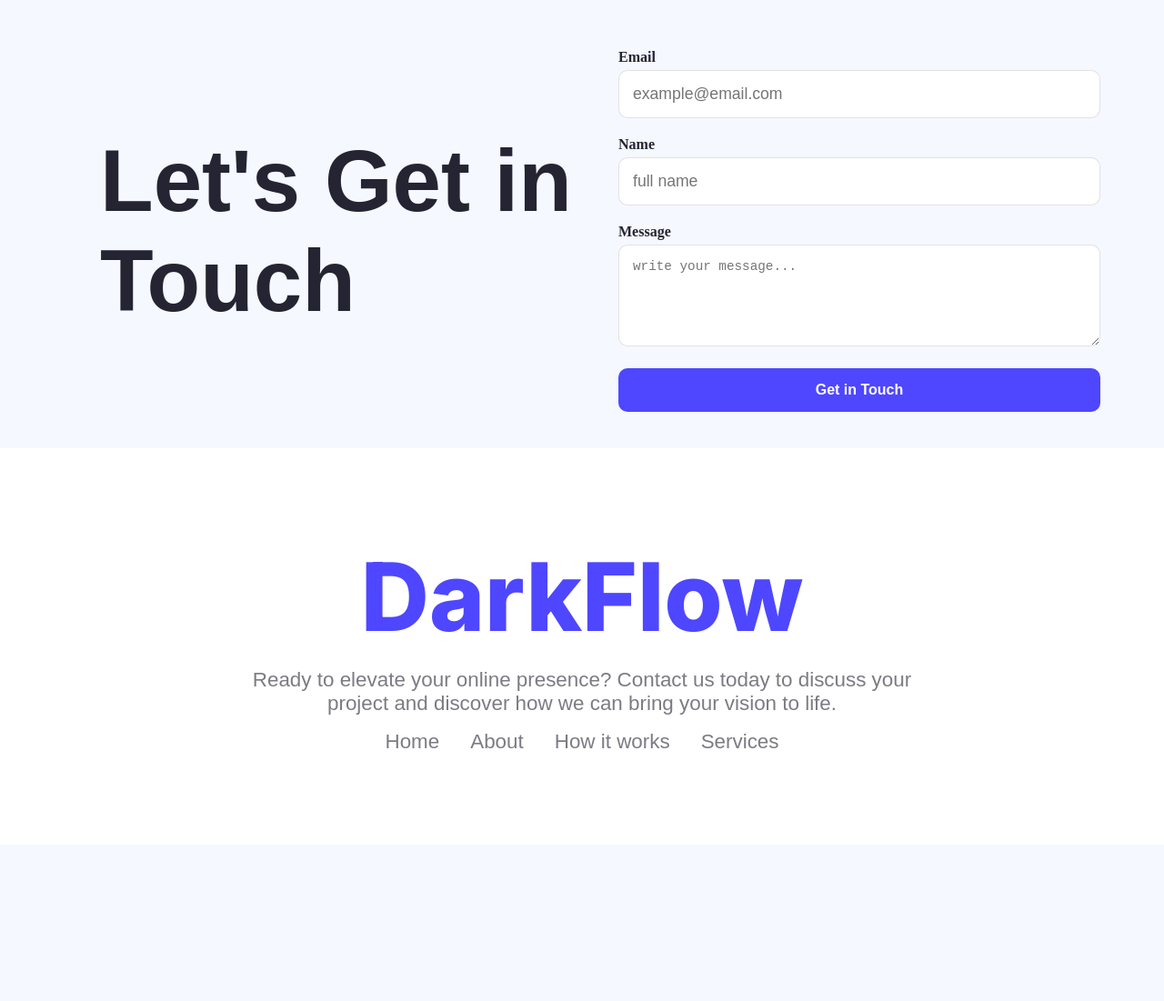
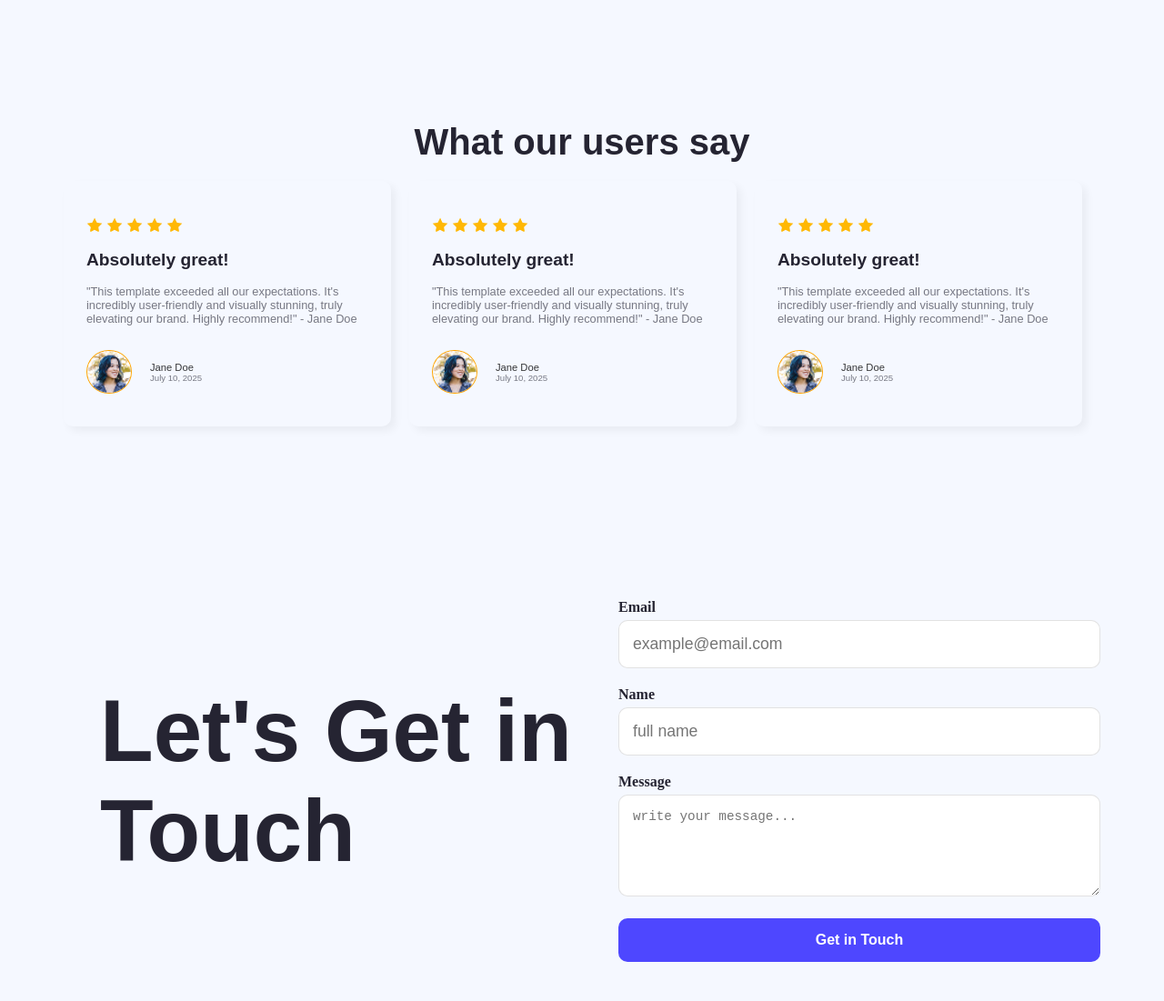
Before and after one commit to Turzo02/Assignment-01, a plain HTML site: page index.html in a window 1280 px wide. Shown: the part 1660-2761 px from the top of the page at 91% size. Before the commit the page ends 2589 px from the top, so only its background shows below. Drawn offline with Linux system fonts and the light colour scheme.

Commit message:
Added Feedback Section

```diff
--- a/index.html
+++ b/index.html
@@ -63,6 +63,97 @@
         </div>
       </section>
 
+
+
+     <section class="feedback">
+        <h1>What our users say</h1>
+        <div class="feedback-title">
+          <div class="feedback-review">
+            <div class="card1 card">
+              <div class="star-img">
+                <img src="Images/icon-star.png" alt="" />
+                <img src="Images/icon-star.png" alt="" />
+                <img src="Images/icon-star.png" alt="" />
+                <img src="Images/icon-star.png" alt="" />
+                <img src="Images/icon-star.png" alt="" />
+              </div>
+              <div class="review-details">
+                <h1>Absolutely great!</h1>
+                <p>
+                  "This template exceeded all our expectations. It's incredibly
+                  user-friendly and visually stunning, truly elevating our
+                  brand. Highly recommend!" - Jane Doe
+                </p>
+              </div>
+
+              <div class="reviwer">
+                <img src="Images/avatar.png" alt="" />
+                <div class="reviwer-info">
+                  <strong>Jane Doe</strong>
+                  <span>July 10, 2025</span>
+                </div>
+              </div>
+            </div>
+          </div>
+<div class="feedback-review">
+            <div class="card1 card">
+              <div class="star-img">
+                <img src="Images/icon-star.png" alt="" />
+                <img src="Images/icon-star.png" alt="" />
+                <img src="Images/icon-star.png" alt="" />
+                <img src="Images/icon-star.png" alt="" />
+                <img src="Images/icon-star.png" alt="" />
+              </div>
+              <div class="review-details">
+                <h1>Absolutely great!</h1>
+                <p>
+                  "This template exceeded all our expectations. It's incredibly
+                  user-friendly and visually stunning, truly elevating our
+                  brand. Highly recommend!" - Jane Doe
+                </p>
+              </div>
+
+              <div class="reviwer">
+                <img src="Images/avatar.png" alt="" />
+                <div class="reviwer-info">
+                  <strong>Jane Doe</strong>
+                  <span>July 10, 2025</span>
+                </div>
+              </div>
+            </div>
+          </div>
+
+          <div class="feedback-review">
+            <div class="card1 card">
+              <div class="star-img">
+                <img src="Images/icon-star.png" alt="" />
+                <img src="Images/icon-star.png" alt="" />
+                <img src="Images/icon-star.png" alt="" />
+                <img src="Images/icon-star.png" alt="" />
+                <img src="Images/icon-star.png" alt="" />
+              </div>
+              <div class="review-details">
+                <h1>Absolutely great!</h1>
+                <p>
+                  "This template exceeded all our expectations. It's incredibly
+                  user-friendly and visually stunning, truly elevating our
+                  brand. Highly recommend!" - Jane Doe
+                </p>
+              </div>
+
+              <div class="reviwer">
+                <img src="Images/avatar.png" alt="" />
+                <div class="reviwer-info">
+                  <strong>Jane Doe</strong>
+                  <span>July 10, 2025</span>
+                </div>
+              </div>
+            </div>
+          </div>
+
+        </div>
+      </section>
+
       <section class="contact-container">
         <div class="contact-left">
           <h1>Let's Get in Touch</h1>
--- a/styles.css
+++ b/styles.css
@@ -75,7 +75,7 @@ header {
   display: flex;
   align-items: center;
   justify-content: space-between;
-  margin: 110px auto;
+  margin: 150px auto;
 }
 .action-details {
   width: 500px;
@@ -104,7 +104,7 @@ header {
 .users {
   background: rgba(77, 71, 255, 0.1);
   width: 1140px;
-  margin: 110px auto;
+  margin: 150px auto;
   border-radius: 24px;
   padding: 50px 50px;
 }
@@ -156,7 +156,7 @@ header {
   display: flex;
   border-radius: 5px;
   width: 1140px;
-  margin: 0 auto;
+  margin: 50px auto;
 }
 .contact-left {
   flex: 1;
@@ -208,6 +208,7 @@ header {
 
 footer {
   background-color: #fff;
+  box-shadow: 5px 5px 10px rgba(0, 0, 0, 0.301);
 }
 .footerbox {
   text-align: center;
@@ -238,3 +239,82 @@ a {
   text-decoration: none;
   padding: 10px 15px;
 }
+
+.feedback {
+  width: 1140px;
+  margin: 150px auto;
+  text-align: center;
+}
+
+.feedback-title {
+  display: flex;
+  gap: 20px;
+}
+
+.feedback h1 {
+  font-size: 2.5em;
+  margin: 20px;
+  color: #252432;
+
+  font-family: "Raleway", sans-serif;
+  font-optical-sizing: auto;
+  font-weight: bold;
+}
+.feedback-review {
+  display: flex;
+  align-items: center;
+  justify-content: space-between;
+}
+.card {
+  width: 360px;
+  border-radius: 10px;
+  text-align: left;
+  padding: 25px;
+  box-shadow: 5px 5px 10px rgba(0, 0, 0, 0.051);
+}
+.card h1 {
+ margin:0;
+  font-size: 1.2em;
+}
+.card p {
+  font-size: .8em;
+  margin: 16px auto;
+  color: rgba(37, 36, 50, 0.603);
+  font-family: "Raleway", sans-serif;
+  font-optical-sizing: auto;
+  font-weight: normal;
+}
+.card img {
+  margin: 15px 0px;
+  border-radius: 50%;
+}
+.reviwer {
+  height: 70px;
+  display: flex;
+  align-items: center;
+  justify-content: flex-start;
+  gap: 20px;
+}
+.reviwer img {
+  width: 50px;
+  border: 1px solid orange;
+}
+.reviwer-info {
+  width: 200px;
+  display: flex;
+  flex-direction: column;
+}
+.reviwer-info span {
+  font-size: 0.6em;
+  color: rgba(37, 36, 50, 0.603);
+  font-family: "Raleway", sans-serif;
+  font-optical-sizing: auto;
+  font-weight: normal;
+}
+.reviwer-info strong {
+  font-size: 0.7em;
+  color: rgba(0, 0, 0, 0.788);
+  font-family: "Raleway", sans-serif;
+  font-optical-sizing: auto;
+  font-weight: 300;
+}
```
